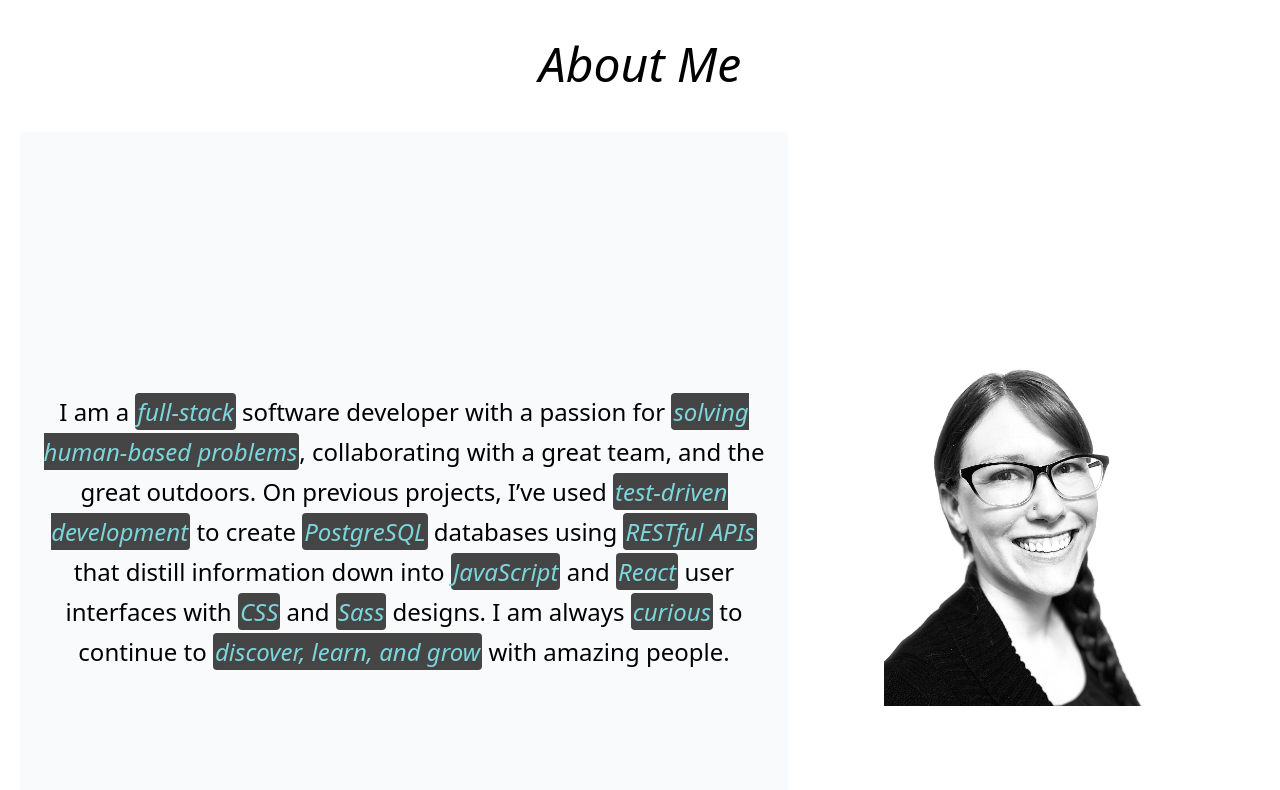
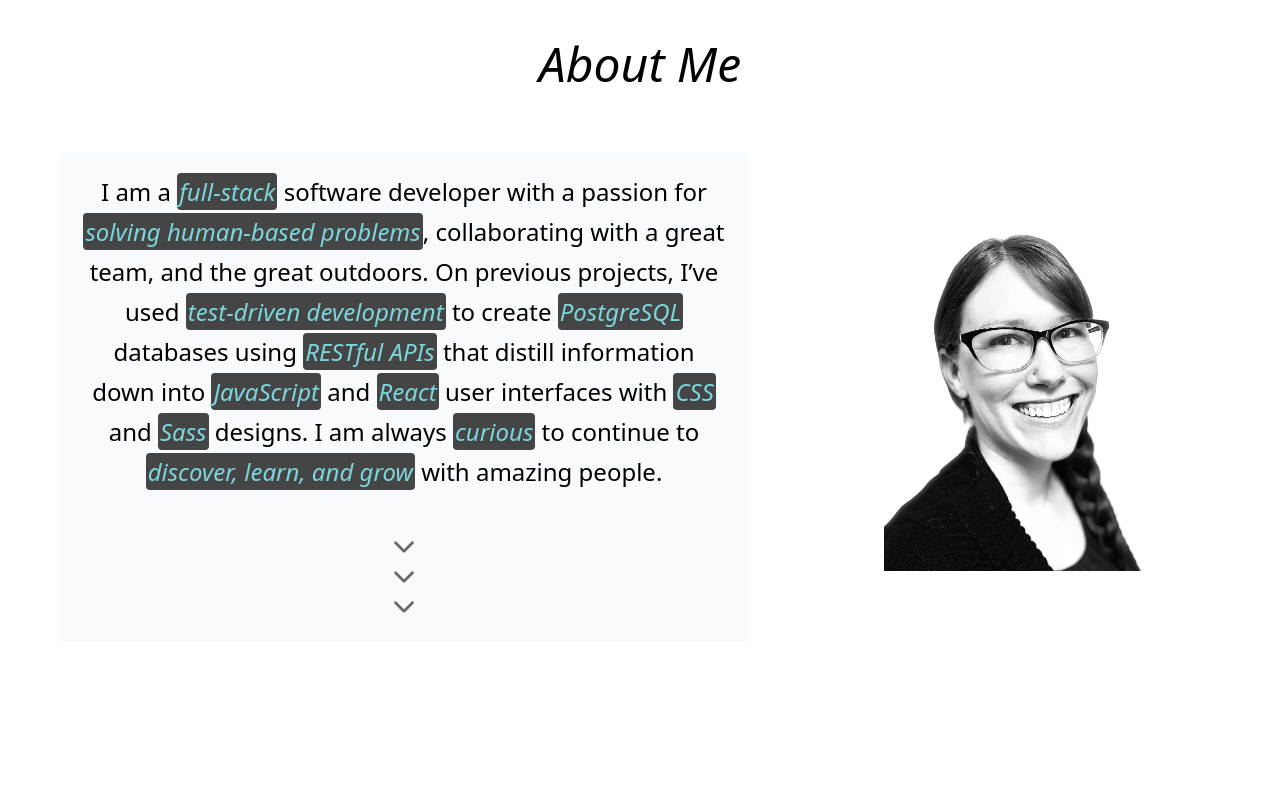
Before and after one commit to hpeterson462/portfolio, a React (Create React App) app: page / in a window 1280 px wide. Shown: the part 1840-2630 px from the top of the page. Built offline with nearby package versions, Linux system fonts and the light colour scheme.

Commit message:
fixed text bg and spacing aboutme

```diff
--- a/src/AboutMe.jsx
+++ b/src/AboutMe.jsx
@@ -1,5 +1,6 @@
 import React from 'react';
 import heather from './assets/heather.png';
+import { IoIosArrowDown } from "react-icons/io";
 
 export default function AboutMe() {
   return (
@@ -9,12 +10,23 @@ export default function AboutMe() {
       <br />
 
       <div className="flex flex-row">
-        <div className="flex justify-center items-center bg-gray-50 leading-10 w-3/5 p-5 m-5 min-h-screen text-2xl">
-          <p>
-            I am a <span className="text-lightBlue bg-darkGray italic p-0.5 rounded">full-stack</span> software developer with a passion for <span className="text-lightBlue bg-darkGray italic p-0.5 rounded">solving human-based problems</span>, collaborating with a great team, and the great outdoors. On previous projects, I’ve used <span className="text-lightBlue bg-darkGray italic p-0.5 rounded">test-driven development</span> to create <span className="text-lightBlue bg-darkGray italic p-0.5 rounded">PostgreSQL</span> databases using <span className="text-lightBlue bg-darkGray italic p-0.5 rounded">RESTful APIs</span> that distill information down into <span className="text-lightBlue bg-darkGray italic p-0.5 rounded">JavaScript</span> and  <span className="text-lightBlue bg-darkGray italic p-0.5 rounded">React</span> user interfaces with <span className="text-lightBlue bg-darkGray italic p-0.5 rounded">CSS</span> and <span className="text-lightBlue bg-darkGray italic p-0.5 rounded">Sass</span> designs. I am always <span className="text-lightBlue bg-darkGray italic p-0.5 rounded">curious</span> to continue to <span className="text-lightBlue bg-darkGray italic p-0.5 rounded">discover, learn, and grow</span> with amazing people.
-        </p>
+        <div className="flex justify-center items-center leading-10 w-3/5 px-5 m-5 text-2xl">
+          <div className="bg-gray-50 p-5 m-5 rounded">
+            <p>
+              I am a <span className="text-lightBlue bg-darkGray italic p-0.5 rounded">full-stack</span> software developer with a passion for <span className="text-lightBlue bg-darkGray italic p-0.5 rounded">solving human-based problems</span>, collaborating with a great team, and the great outdoors. On previous projects, I’ve used <span className="text-lightBlue bg-darkGray italic p-0.5 rounded">test-driven development</span> to create <span className="text-lightBlue bg-darkGray italic p-0.5 rounded">PostgreSQL</span> databases using <span className="text-lightBlue bg-darkGray italic p-0.5 rounded">RESTful APIs</span> that distill information down into <span className="text-lightBlue bg-darkGray italic p-0.5 rounded">JavaScript</span> and  <span className="text-lightBlue bg-darkGray italic p-0.5 rounded">React</span> user interfaces with <span className="text-lightBlue bg-darkGray italic p-0.5 rounded">CSS</span> and <span className="text-lightBlue bg-darkGray italic p-0.5 rounded">Sass</span> designs. I am always <span className="text-lightBlue bg-darkGray italic p-0.5 rounded">curious</span> to continue to <span className="text-lightBlue bg-darkGray italic p-0.5 rounded">discover, learn, and grow</span> with amazing people.
+          </p>
+            <div className="flex mt-10 justify-center animate-pulse text-lightGray">
+              <IoIosArrowDown size={30} />
+            </div>
+            <div className="flex justify-center animate-pulse text-lightGray">
+              <IoIosArrowDown size={30} />
+            </div>
+            <div className="flex justify-center animate-pulse text-lightGray">
+              <IoIosArrowDown size={30} />
+            </div>
+          </div>
         </div>
-        <div className="flex h-90 w-80 m-auto rounded">
+        <div className="flex h-90 w-80 m-auto">
           <img src={heather} alt="Heather" />
         </div>
       </div>
```
Also changed, not shown: 1 other file (tests, documents, lock files or other folders).
